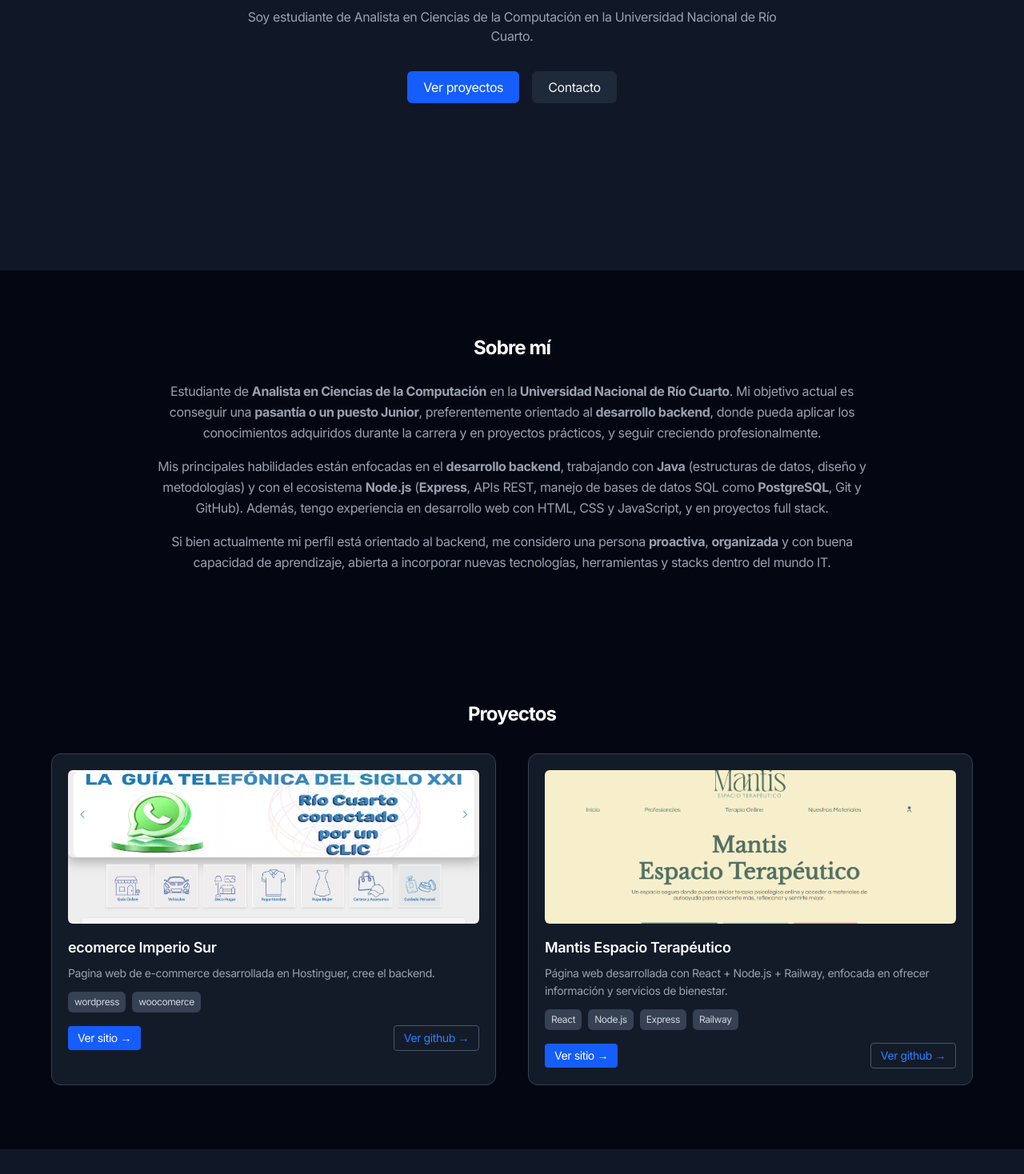
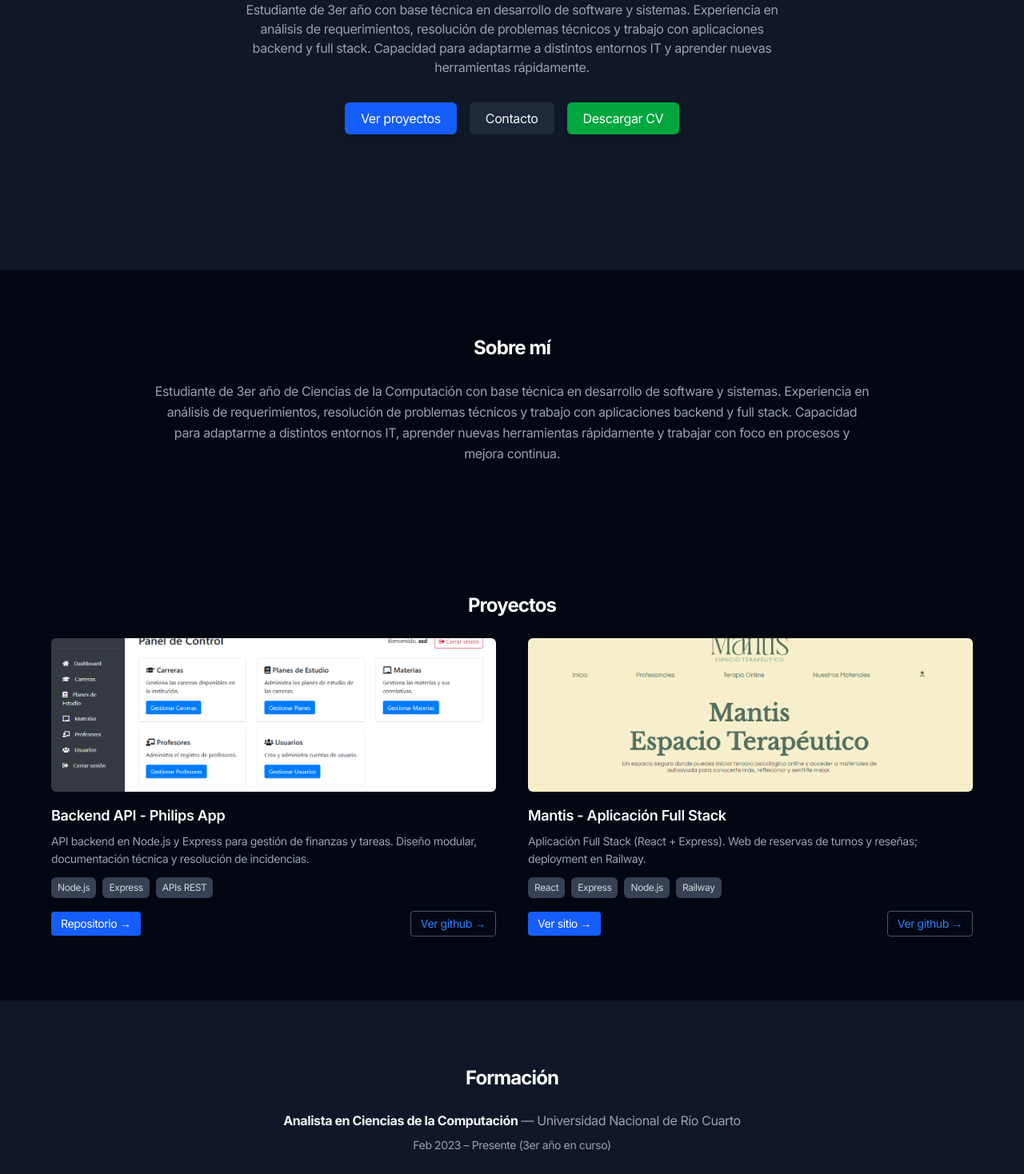
Before and after one commit to alejobonavia003/Portfolio, a Next.js app: page / in a window 1280 px wide. Shown: the part 462-1930 px from the top of the page at 80% size. Built offline with nearby package versions, Linux system fonts and the light colour scheme.

Commit message:
cambios drasticos

```diff
--- a/app/css/additional-styles/theme.css
+++ b/app/css/additional-styles/theme.css
@@ -11,83 +11,121 @@ transition-property: transform, opacity;
 }
 
 @media screen {
-  html:not(.no-js) body [data-aos=fade-up] {
+  html:not(.no-js) body [data-aos="fade-up"] {
     -webkit-transform: translate3d(0, 10px, 0);
     transform: translate3d(0, 10px, 0);
   }
 
-  html:not(.no-js) body [data-aos=fade-down] {
+  html:not(.no-js) body [data-aos="fade-down"] {
     -webkit-transform: translate3d(0, -10px, 0);
     transform: translate3d(0, -10px, 0);
   }
 
-  html:not(.no-js) body [data-aos=fade-right] {
+  html:not(.no-js) body [data-aos="fade-right"] {
     -webkit-transform: translate3d(-10px, 0, 0);
     transform: translate3d(-10px, 0, 0);
   }
 
-  html:not(.no-js) body [data-aos=fade-left] {
+  html:not(.no-js) body [data-aos="fade-left"] {
     -webkit-transform: translate3d(10px, 0, 0);
     transform: translate3d(10px, 0, 0);
   }
 
-  html:not(.no-js) body [data-aos=fade-up-right] {
+  html:not(.no-js) body [data-aos="fade-up-right"] {
     -webkit-transform: translate3d(-10px, 10px, 0);
     transform: translate3d(-10px, 10px, 0);
   }
 
-  html:not(.no-js) body [data-aos=fade-up-left] {
+  html:not(.no-js) body [data-aos="fade-up-left"] {
     -webkit-transform: translate3d(10px, 10px, 0);
     transform: translate3d(10px, 10px, 0);
   }
 
-  html:not(.no-js) body [data-aos=fade-down-right] {
+  html:not(.no-js) body [data-aos="fade-down-right"] {
     -webkit-transform: translate3d(-10px, -10px, 0);
     transform: translate3d(-10px, -10px, 0);
   }
 
-  html:not(.no-js) body [data-aos=fade-down-left] {
+  html:not(.no-js) body [data-aos="fade-down-left"] {
     -webkit-transform: translate3d(10px, -10px, 0);
     transform: translate3d(10px, -10px, 0);
   }
 
-  html:not(.no-js) body [data-aos=zoom-in-up] {
-      -webkit-transform: translate3d(0, 10px, 0) scale(.6);
-      transform: translate3d(0, 10px, 0) scale(.6);
+  html:not(.no-js) body [data-aos="zoom-in-up"] {
+    -webkit-transform: translate3d(0, 10px, 0) scale(0.6);
+    transform: translate3d(0, 10px, 0) scale(0.6);
   }
 
-  html:not(.no-js) body [data-aos=zoom-in-down] {
-      -webkit-transform: translate3d(0, -10px, 0) scale(.6);
-      transform: translate3d(0, -10px, 0) scale(.6);
+  html:not(.no-js) body [data-aos="zoom-in-down"] {
+    -webkit-transform: translate3d(0, -10px, 0) scale(0.6);
+    transform: translate3d(0, -10px, 0) scale(0.6);
   }
 
-  html:not(.no-js) body [data-aos=zoom-in-right] {
-      -webkit-transform: translate3d(-10px, 0, 0) scale(.6);
-      transform: translate3d(-10px, 0, 0) scale(.6);
+  html:not(.no-js) body [data-aos="zoom-in-right"] {
+    -webkit-transform: translate3d(-10px, 0, 0) scale(0.6);
+    transform: translate3d(-10px, 0, 0) scale(0.6);
   }
 
-  html:not(.no-js) body [data-aos=zoom-in-left] {
-      -webkit-transform: translate3d(10px, 0, 0) scale(.6);
-      transform: translate3d(10px, 0, 0) scale(.6);
+  html:not(.no-js) body [data-aos="zoom-in-left"] {
+    -webkit-transform: translate3d(10px, 0, 0) scale(0.6);
+    transform: translate3d(10px, 0, 0) scale(0.6);
   }
 
-  html:not(.no-js) body [data-aos=zoom-out-up] {
+  html:not(.no-js) body [data-aos="zoom-out-up"] {
     -webkit-transform: translate3d(0, 10px, 0) scale(1.2);
     transform: translate3d(0, 10px, 0) scale(1.2);
   }
 
-  html:not(.no-js) body [data-aos=zoom-out-down] {
+  html:not(.no-js) body [data-aos="zoom-out-down"] {
     -webkit-transform: translate3d(0, -10px, 0) scale(1.2);
     transform: translate3d(0, -10px, 0) scale(1.2);
   }
 
-  html:not(.no-js) body [data-aos=zoom-out-right] {
+  html:not(.no-js) body [data-aos="zoom-out-right"] {
     -webkit-transform: translate3d(-10px, 0, 0) scale(1.2);
     transform: translate3d(-10px, 0, 0) scale(1.2);
   }
 
-  html:not(.no-js) body [data-aos=zoom-out-left] {
+  html:not(.no-js) body [data-aos="zoom-out-left"] {
     -webkit-transform: translate3d(10px, 0, 0) scale(1.2);
     transform: translate3d(10px, 0, 0) scale(1.2);
   }
 }
+
+/* Custom CV styles */
+.section-title {
+  @apply text-2xl font-bold text-white mb-6;
+}
+
+.cv-badge {
+  @apply inline-block bg-blue-600 text-white text-xs px-2 py-1 rounded-md;
+}
+
+.cv-btn {
+  @apply px-5 py-2 rounded-md text-sm font-medium shadow transition;
+}
+
+.cv-btn-primary {
+  @apply bg-blue-600 hover:bg-blue-700 text-white;
+}
+
+.cv-btn-ghost {
+  @apply bg-gray-800 hover:bg-gray-700 text-gray-100;
+}
+
+.cv-btn-download {
+  @apply bg-green-600 hover:bg-green-700 text-white;
+}
+
+.profile-summary {
+  @apply text-gray-400 max-w-2xl mx-auto mb-8;
+}
+
+.skill-card {
+  @apply bg-gray-800/50 rounded-xl p-5 border border-gray-700 hover:border-blue-600 transition;
+}
+
+.project-card img,
+.project-card-img {
+  @apply rounded-md mb-4 w-full h-48 object-cover;
+}
--- a/components/formacion.tsx
+++ b/components/formacion.tsx
@@ -2,26 +2,19 @@ export default function Formacion() {
   return (
     <section id="formacion" className="py-20 bg-gray-900 text-gray-200 px-6">
       <div className="max-w-3xl mx-auto text-center">
-        <h2 className="text-2xl font-bold mb-6">Formación</h2>
+        <h2 className="section-title">Formación</h2>
 
-        <ul className="space-y-10 text-gray-400">
-          {/* Universidad */}
+        <ul className="space-y-8 text-gray-400">
           <li className="flex flex-col items-center space-y-2">
             <p>
-              <b className="text-gray-100">Analista en Ciencias de la Computación</b> — Universidad Nacional de Río Cuarto (en curso)
+              <b className="text-gray-100">
+                Analista en Ciencias de la Computación
+              </b>{" "}
+              — Universidad Nacional de Río Cuarto
             </p>
-          </li>
-
-          {/* Curso Udemy */}
-          <li className="flex flex-col items-center space-y-4">
-            <p>
-              <b className="text-gray-100">Curso “Become a Full-Stack Web Developer”</b> — Udemy
+            <p className="text-sm text-gray-400">
+              Feb 2023 – Presente (3er año en curso)
             </p>
-            <img
-              src="/udemy.png"
-              alt="Certificado Udemy - Become a Full-Stack Web Developer"
-              className="rounded-xl shadow-lg border border-gray-700 max-w-sm transition-transform hover:scale-105"
-            />
           </li>
         </ul>
       </div>
--- a/components/habilidades.tsx
+++ b/components/habilidades.tsx
@@ -1,24 +1,33 @@
 const habilidades = {
-  Lenguajes: ["Java", "JavaScript", "SQL"],
-  Frontend: ["React", "Tailwind CSS"],
-  Backend: ["Node.js", "Express"],
-  "Bases de datos": ["PostgreSQL", "DDL", "DML", "Diagramas ER", "Normalización"],
-  Herramientas: ["Git", "GitHub", "Scrum", "UML"],
-  Aprendiendo: ["Automatización n8n", "APIs", "Integraciones"],
+  Lenguajes: ["Java", "JavaScript (ES6+)", "SQL"],
+  Backend: ["Node.js", "Express.js", "APIs REST"],
+  Frontend: ["React.js", "HTML5", "CSS3"],
+  "Bases de datos": ["PostgreSQL", "SQL (nivel principiante)"],
+  Herramientas: ["Git", "GitHub", "JUnit", "Railway", "Vite"],
+  "Soft Skills": [
+    "Análisis de riesgos",
+    "Estimación de tareas",
+    "Comunicación técnica",
+    "Aprendizaje autónomo",
+  ],
 };
 
 export default function Habilidades() {
   return (
     <section id="habilidades" className="py-20 bg-gray-900 text-gray-200 px-6">
       <div className="max-w-5xl mx-auto">
-        <h2 className="text-2xl font-bold mb-8 text-center">Habilidades</h2>
+        <h2 className="section-title text-center">Habilidades</h2>
         <div className="grid sm:grid-cols-2 md:grid-cols-3 gap-8">
           {Object.entries(habilidades).map(([categoria, items]) => (
-            <div key={categoria} className="bg-gray-800/50 rounded-xl p-5 border border-gray-700 hover:border-blue-600 transition">
-              <h3 className="font-semibold text-lg text-white mb-3">{categoria}</h3>
+            <div key={categoria} className="skill-card">
+              <h3 className="font-semibold text-lg text-white mb-3">
+                {categoria}
+              </h3>
               <ul className="space-y-1 text-sm">
                 {items.map((hab) => (
-                  <li key={hab} className="text-gray-400">• {hab}</li>
+                  <li key={hab} className="text-gray-400">
+                    • {hab}
+                  </li>
                 ))}
               </ul>
             </div>
--- a/components/inicio.tsx
+++ b/components/inicio.tsx
@@ -4,7 +4,10 @@ import Image from "next/image";
 
 export default function Inicio() {
   return (
-    <section id="inicio" className="min-h-screen flex flex-col justify-center items-center text-center bg-gray-900 text-gray-100 px-6">
+    <section
+      id="inicio"
+      className="min-h-screen flex flex-col justify-center items-center text-center bg-gray-900 text-gray-100 px-6"
+    >
       <motion.div
         initial={{ opacity: 0, y: 20 }}
         animate={{ opacity: 1, y: 0 }}
@@ -18,17 +21,38 @@ export default function Inicio() {
           className="rounded-full border-4 border-gray-700 mx-auto mb-6"
         />
         <h1 className="text-3xl sm:text-4xl font-bold mb-2">
-          Alejo Bonavia
+          Alejo Martín Bonavia
         </h1>
+        <p className="text-blue-300 text-sm mb-2">
+          Estudiante de Ciencias de la Computación • Perfil IT Junior
+        </p>
         <p className="text-gray-400 max-w-2xl mx-auto mb-8">
-          Soy estudiante de Analista en Ciencias de la Computación en la Universidad Nacional de Río Cuarto.
+          Estudiante de 3er año con base técnica en desarrollo de software y
+          sistemas. Experiencia en análisis de requerimientos, resolución de
+          problemas técnicos y trabajo con aplicaciones backend y full stack.
+          Capacidad para adaptarme a distintos entornos IT y aprender nuevas
+          herramientas rápidamente.
         </p>
         <div className="flex gap-4 justify-center">
-          <a href="#proyectos" className="bg-blue-600 hover:bg-blue-700 text-white px-5 py-2 rounded-md shadow-md transition">
+          <a
+            href="#proyectos"
+            className="bg-blue-600 hover:bg-blue-700 text-white px-5 py-2 rounded-md shadow-md transition"
+          >
             Ver proyectos
           </a>
-          <a href="#contacto" className="bg-gray-800 hover:bg-gray-700 text-gray-100 px-5 py-2 rounded-md transition">
+          <a
+            href="#contacto"
+            className="bg-gray-800 hover:bg-gray-700 text-gray-100 px-5 py-2 rounded-md transition"
+          >
             Contacto
+          </a>
+          <a
+            href="/AlejoBonavia.pdf"
+            download
+            className="bg-green-600 hover:bg-green-700 text-white px-5 py-2 rounded-md shadow-md transition"
+            aria-label="Descargar CV en PDF"
+          >
+            Descargar CV
           </a>
         </div>
       </motion.div>
--- a/components/proyectos.tsx
+++ b/components/proyectos.tsx
@@ -1,20 +1,20 @@
 const proyectos = [
   {
-    nombre: "ecomerce Imperio Sur",
+    nombre: "Backend API - Philips App",
     descripcion:
-      "Pagina web de e-commerce desarrollada en Hostinguer, cree el backend.",
-    stack: ["wordpress", "woocomerce"],
-    img: "/imperiosur.png",
-    link: "https://imperiosur.com/",
-    webLink: "En proceso",
-    bottonSite: "Ver sitio",
+      "API backend en Node.js y Express para gestión de finanzas y tareas. Diseño modular, documentación técnica y resolución de incidencias.",
+    stack: ["Node.js", "Express", "APIs REST"],
+    img: "/proyecto_universidad.png",
+    link: "https://github.com/alejobonavia003/philips-app",
+    webLink: "",
+    bottonSite: "Repositorio",
     bottonGit: "Ver github",
   },
   {
-    nombre: "Mantis Espacio Terapéutico",
+    nombre: "Mantis - Aplicación Full Stack",
     descripcion:
-      "Página web desarrollada con React + Node.js + Railway, enfocada en ofrecer información y servicios de bienestar.",
-    stack: ["React", "Node.js", "Express", "Railway"],
+      "Aplicación Full Stack (React + Express). Web de reservas de turnos y reseñas; deployment en Railway.",
+    stack: ["React", "Express", "Node.js", "Railway"],
     img: "/Mantis.png",
     link: "https://github.com/alejobonavia003/Mantis",
     webLink: "https://mantisespacioterapeutico.com/",
@@ -27,18 +27,29 @@ export default function Proyectos() {
   return (
     <section id="proyectos" className="py-20 bg-gray-950 text-gray-300 px-6">
       <div className="max-w-6xl mx-auto">
-        <h2 className="text-2xl font-bold text-white mb-8 text-center">Proyectos</h2>
+        <h2 className="section-title text-center">Proyectos</h2>
         <div className="grid sm:grid-cols-2 gap-10">
           {proyectos.map((p) => (
-            <div key={p.nombre} className="bg-gray-800/60 rounded-xl p-5 border border-gray-700 hover:border-blue-600 transition">
-              <img src={p.img} alt={p.nombre} className="rounded-md mb-4 w-full h-48 object-cover" />
+            <div key={p.nombre} className="project-card">
+              <img src={p.img} alt={p.nombre} className="project-card-img" />
               <h3 className="text-lg font-semibold text-white">
-                <a href={p.webLink} target="_blank" className="hover:text-blue-400 transition">{p.nombre}</a>
+                <a
+                  href={p.webLink}
+                  target="_blank"
+                  className="hover:text-blue-400 transition"
+                >
+                  {p.nombre}
+                </a>
               </h3>
               <p className="text-gray-400 text-sm mt-2 mb-3">{p.descripcion}</p>
               <div className="flex flex-wrap gap-2 mb-3">
                 {p.stack.map((tech) => (
-                  <span key={tech} className="bg-gray-700 text-xs px-2 py-1 rounded-md text-gray-300">{tech}</span>
+                  <span
+                    key={tech}
+                    className="bg-gray-700 text-xs px-2 py-1 rounded-md text-gray-300"
+                  >
+                    {tech}
+                  </span>
                 ))}
               </div>
               <div className="flex justify-between items-center mt-4">
@@ -48,7 +59,7 @@ export default function Proyectos() {
                   rel="noreferrer"
                   className="px-3 py-1 bg-blue-600 text-white text-sm rounded hover:bg-blue-500 transition"
                 >
-                  {p.bottonSite ?? p.bottonSite ?? 'Ver sitio'} →
+                  {p.bottonSite ?? p.bottonSite ?? "Ver sitio"} →
                 </a>
                 <a
                   href={p.link}
@@ -56,7 +67,7 @@ export default function Proyectos() {
                   rel="noreferrer"
                   className="px-3 py-1 border border-gray-600 text-blue-500 text-sm rounded hover:bg-gray-800 transition"
                 >
-                  {p.bottonGit ?? 'Ver github'} →
+                  {p.bottonGit ?? "Ver github"} →
                 </a>
               </div>
             </div>
--- a/components/sobreMi.tsx
+++ b/components/sobreMi.tsx
@@ -2,32 +2,16 @@ export default function SobreMi() {
   return (
     <section id="sobre-mi" className="py-20 bg-gray-950 text-gray-300 px-6">
       <div className="max-w-4xl mx-auto text-center">
-        <h2 className="text-2xl font-bold text-white mb-6">Sobre mí</h2>
+        <h2 className="section-title">Sobre mí</h2>
 
         <div className="space-y-4 text-gray-400 leading-relaxed">
           <p>
-            Estudiante de <strong>Analista en Ciencias de la Computación</strong> en la
-            <strong> Universidad Nacional de Río Cuarto</strong>. Mi objetivo actual es
-            conseguir una <strong>pasantía o un puesto Junior</strong>, preferentemente
-            orientado al <strong>desarrollo backend</strong>, donde pueda aplicar los
-            conocimientos adquiridos durante la carrera y en proyectos prácticos, y
-            seguir creciendo profesionalmente.
-          </p>
-
-          <p>
-            Mis principales habilidades están enfocadas en el <strong>desarrollo backend</strong>,
-            trabajando con <strong>Java</strong> (estructuras de datos, diseño y metodologías)
-            y con el ecosistema <strong>Node.js</strong> (<strong>Express</strong>, APIs REST,
-            manejo de bases de datos SQL como <strong>PostgreSQL</strong>, Git y GitHub).
-            Además, tengo experiencia en desarrollo web con HTML, CSS y JavaScript, y en
-            proyectos full stack.
-          </p>
-
-          <p>
-            Si bien actualmente mi perfil está orientado al backend, me considero una
-            persona <strong>proactiva</strong>, <strong>organizada</strong> y con buena
-            capacidad de aprendizaje, abierta a incorporar nuevas tecnologías,
-            herramientas y stacks dentro del mundo IT.
+            Estudiante de 3er año de Ciencias de la Computación con base técnica
+            en desarrollo de software y sistemas. Experiencia en análisis de
+            requerimientos, resolución de problemas técnicos y trabajo con
+            aplicaciones backend y full stack. Capacidad para adaptarme a
+            distintos entornos IT, aprender nuevas herramientas rápidamente y
+            trabajar con foco en procesos y mejora continua.
           </p>
         </div>
       </div>
```
Also changed, not shown: components/contacto.tsx (+34 -5 lines), public/README_ADD_PDF.txt (added), 1 other file (tests, documents, lock files or other folders). Lines whose indentation alone changed are shown as unchanged.
